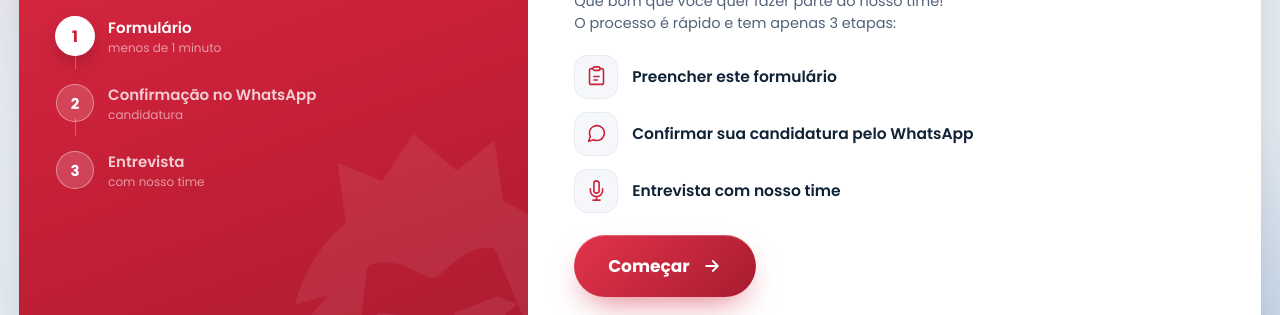
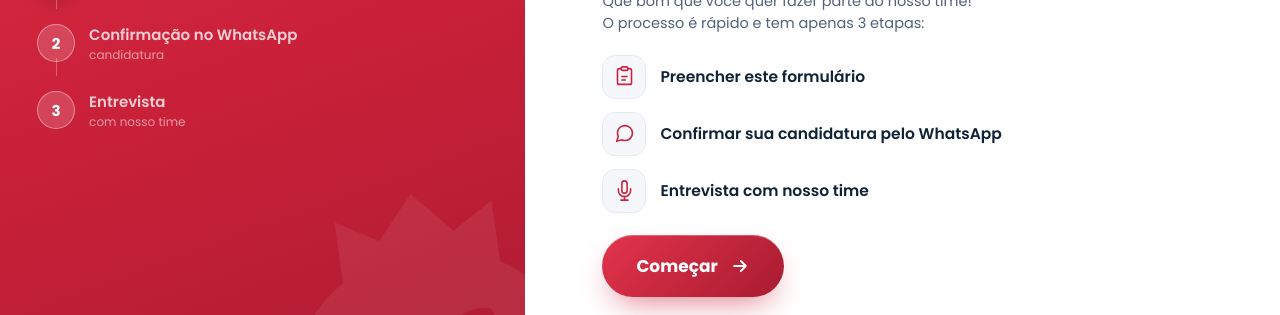
Before and after one commit to marketingking1/king-processo-seletivo, a plain HTML site: page index.html in a window 1280 px wide. Shown: the part 338-653 px from the top of the page. Drawn offline with Linux system fonts and the light colour scheme.

Commit message:
feat(layout): full-bleed — cartão ocupa a tela inteira, elimina a moldura/borda em qualquer tamanho; conteúdo agrupado no centro de cada painel

```diff
--- a/index.html
+++ b/index.html
@@ -22,8 +22,8 @@ body{
   font-family:"Poppins",sans-serif;
   color:var(--ink);
   min-height:100dvh;
-  display:flex;align-items:center;justify-content:center;
-  padding:clamp(12px,2.4vmin,28px);overflow-x:hidden;position:relative;
+  display:flex;align-items:stretch;justify-content:center;
+  padding:0;overflow-x:hidden;position:relative;
   background:
     radial-gradient(90% 80% at 8% 6%, rgba(204,33,58,.10) 0%, rgba(204,33,58,0) 46%),
     radial-gradient(90% 80% at 96% 96%, rgba(0,87,165,.12) 0%, rgba(0,87,165,0) 48%),
@@ -38,16 +38,19 @@ body{
 .blob.b3{width:300px;height:300px;background:rgba(110,193,228,.20);top:42%;left:60%;animation-delay:-10s}
 @keyframes float{0%,100%{transform:translate(0,0) scale(1)}33%{transform:translate(36px,-26px) scale(1.07)}66%{transform:translate(-26px,22px) scale(.95)}}
 
-/* ───── CARTÃO PRINCIPAL ───── */
-.app{position:relative;z-index:2;width:min(1280px,100%);
-  min-height:min(680px, calc(100dvh - 56px));
+/* ───── CARTÃO PRINCIPAL (full-bleed: ocupa a tela toda) ───── */
+.app{position:relative;z-index:2;width:100%;
+  min-height:100dvh;
   display:grid;grid-template-columns:0.82fr 1.18fr;
-  background:#fff;border-radius:var(--r-lg);
-  box-shadow:0 40px 110px -34px rgba(6,31,53,.30), 0 8px 24px -12px rgba(6,31,53,.12);
+  background:#fff;border-radius:0;
   overflow:hidden;
-  animation:rise .7s cubic-bezier(.2,.7,.2,1) both;
+  animation:rise .5s ease both;
 }
-@keyframes rise{from{opacity:0;transform:translateY(22px) scale(.99)}to{opacity:1;transform:none}}
+@keyframes rise{from{opacity:0}to{opacity:1}}
+
+/* conteúdo agrupado no centro de cada painel — evita sobra em telas largas */
+.brand-inner{flex:1;display:flex;flex-direction:column;width:100%;max-width:520px;align-self:center}
+.form-inner{flex:1;display:flex;flex-direction:column;width:100%;max-width:600px;align-self:center}
 
 /* ───── PAINEL DE MARCA (esquerda, gradiente vermelho King) ───── */
 .brand{position:relative;padding:clamp(30px,3.4vw,46px) clamp(26px,2.9vw,40px);display:flex;flex-direction:column;overflow:hidden;
@@ -183,6 +186,7 @@ body{
   body{display:block;padding:0;overflow-x:hidden}
   .app{width:100%;min-height:100dvh;grid-template-columns:1fr;grid-template-rows:auto 1fr;
     border-radius:0;box-shadow:none;animation:none}
+  .brand-inner,.form-inner{max-width:none;align-self:stretch}
   .brand{padding:max(26px,env(safe-area-inset-top)) clamp(20px,5.2vw,28px) 24px}
   .brand::after{width:220px;height:220px;right:-56px;bottom:-56px}
   .brand h1{font-size:clamp(23px,6.4vw,28px);margin-top:18px}
@@ -213,6 +217,7 @@ body{
 <main class="app">
   <!-- PAINEL DE MARCA -->
   <aside class="brand">
+    <div class="brand-inner">
     <img class="logo" src="assets/logo-branco.png" alt="King of Languages">
     <h1>Faça parte do <span class="hl">time King</span> de professores</h1>
     <p class="lead">Processo seletivo 100% online, rápido e direto ao ponto. Vamos começar?</p>
@@ -225,10 +230,12 @@ body{
 
     <div class="spacer"></div>
     <div class="proof"><span class="stars">★★★★★</span> 4,9 · +9 mil alunos ativos</div>
+    </div>
   </aside>
 
   <!-- PAINEL DO FORMULÁRIO -->
   <section class="form">
+    <div class="form-inner">
     <div class="fhead">
       <button class="back" id="back" aria-label="Voltar">
         <svg viewBox="0 0 24 24" fill="none"><path d="M15 6l-6 6 6 6" stroke="currentColor" stroke-width="2" stroke-linecap="round" stroke-linejoin="round"/></svg>
@@ -305,6 +312,7 @@ body{
         </div>
       </div>
 
+    </div>
     </div>
   </section>
 </main>
```
